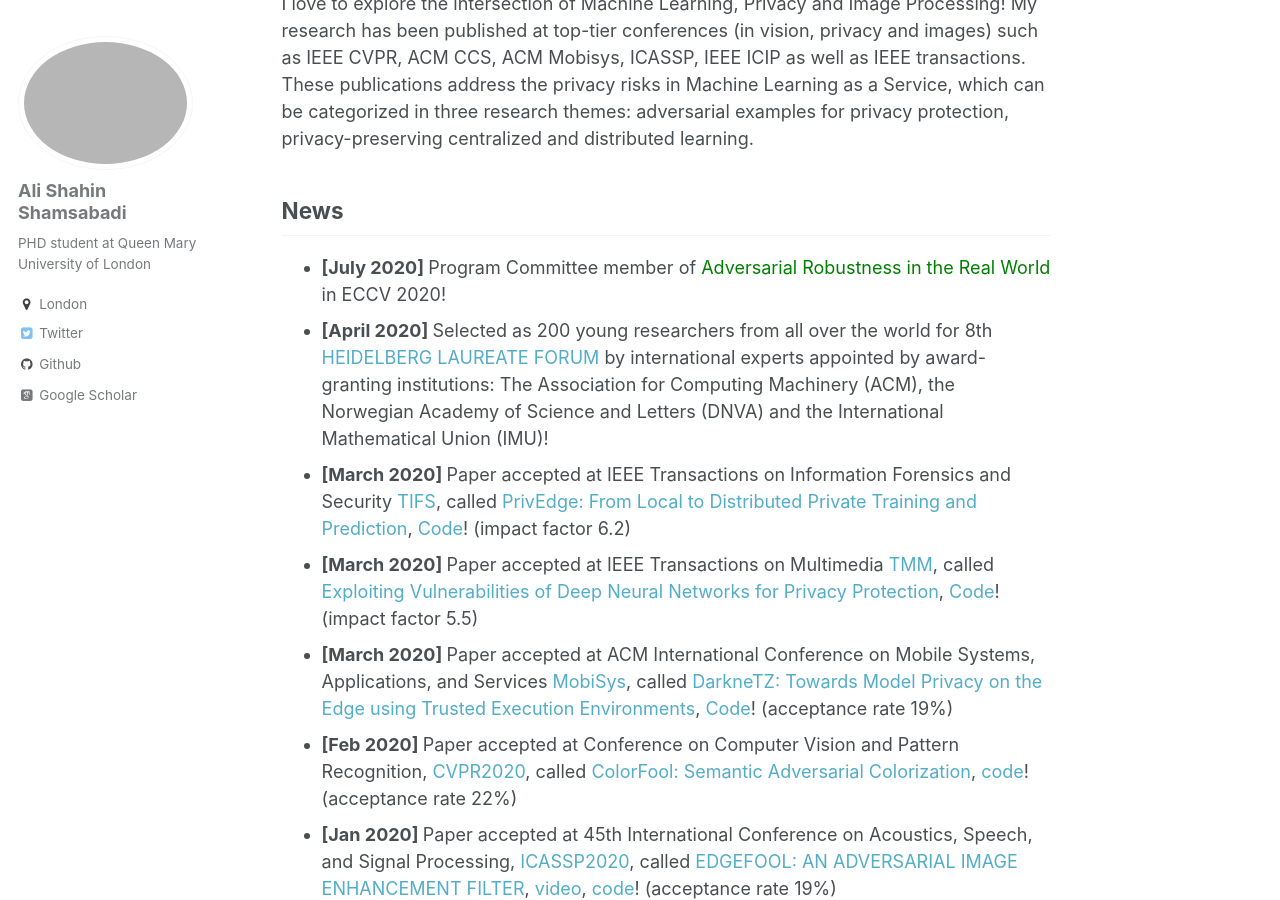
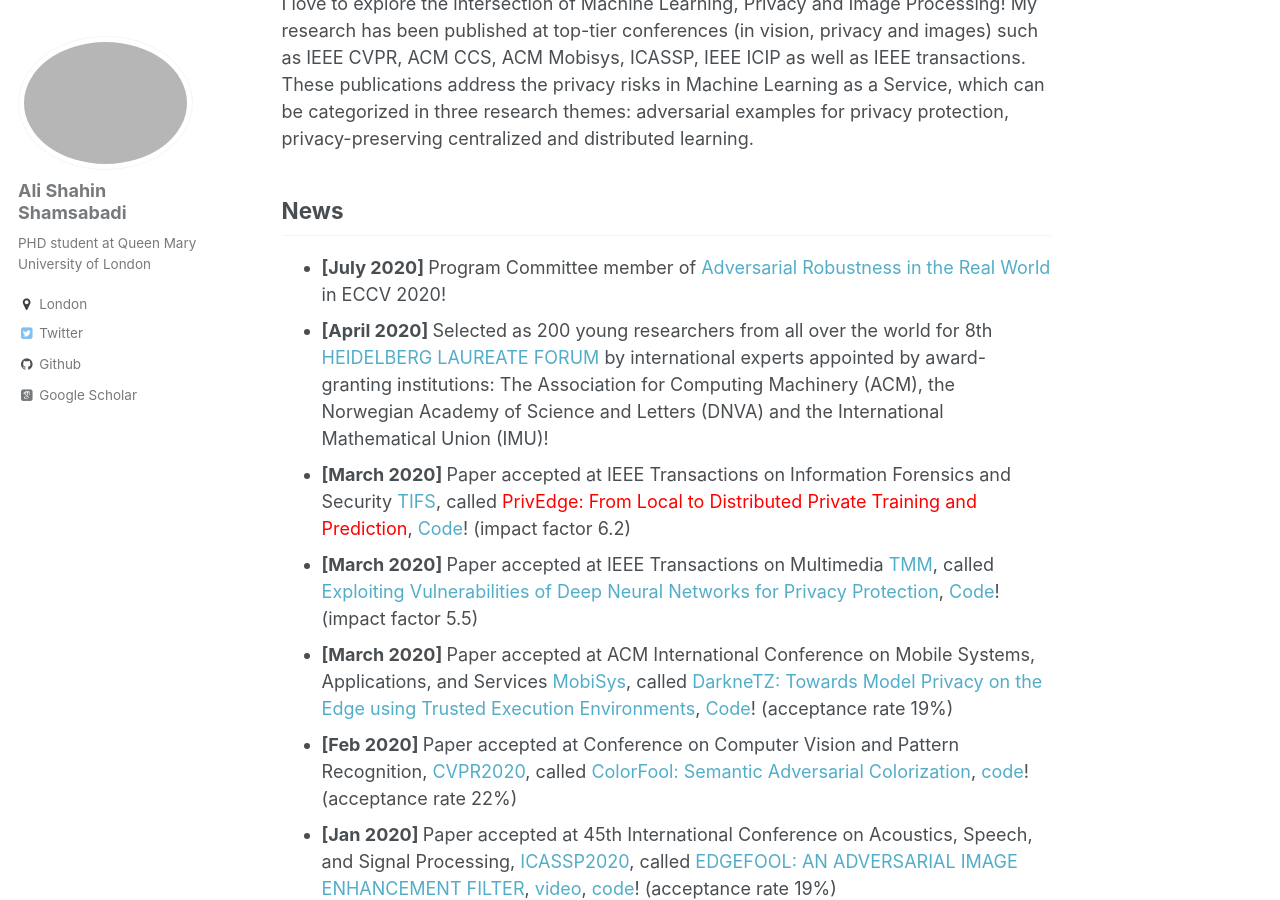
Before and after one commit to AliShahin/AliShahin.github.io, a Jekyll site: the page built from _pages/about.md, in a window 1280 px wide and 900 px high, scrolled down 374 px. Built offline with Jekyll 4.4.1, drawn with Linux system fonts in a browser that asks for light colours; some web fonts are replaced.

Commit message:
Update about.md

```diff
--- a/_pages/about.md
+++ b/_pages/about.md
@@ -15,9 +15,9 @@ I am currently a third-year PhD student of Centre for Intelligent Sensing (CIS)
 I love to explore the intersection of Machine Learning, Privacy and Image Processing! My research has been published at top-tier conferences (in vision, privacy and images) such as IEEE CVPR, ACM CCS, ACM Mobisys, ICASSP, IEEE ICIP as well as IEEE transactions. These publications address the privacy risks in Machine Learning as a Service, which can be categorized in three research themes: adversarial examples for privacy protection, privacy-preserving centralized and distributed learning.
 
 ## News
-- <b> [July 2020]  </b> Program Committee member of [<font color="green">Adversarial Robustness in the Real World</font>](https://eccv20-adv-workshop.github.io) in ECCV 2020!
+- <b> [July 2020]  </b> Program Committee member of [Adversarial Robustness in the Real World](https://eccv20-adv-workshop.github.io) in ECCV 2020!
 - <b> [April 2020] </b> Selected as 200 young researchers from all over the world for 8th [HEIDELBERG LAUREATE FORUM](https://www.heidelberg-laureate-forum.org/about-us.html) by international experts appointed by award-granting institutions: The Association for Computing Machinery (ACM), the Norwegian Academy of Science and Letters (DNVA) and the International Mathematical Union (IMU)!
-- <b> [March 2020] </b> Paper accepted at IEEE Transactions on Information Forensics and Security [TIFS](https://ieeexplore.ieee.org/xpl/RecentIssue.jsp?punumber=10206), called [PrivEdge: From Local to Distributed Private Training and Prediction](https://arxiv.org/pdf/2004.05574.pdf), [Code](https://github.com/smartcameras/PrivEdge)! (impact factor 6.2)
+- <b> [March 2020] </b> Paper accepted at IEEE Transactions on Information Forensics and Security [TIFS](https://ieeexplore.ieee.org/xpl/RecentIssue.jsp?punumber=10206), called [<font color="red">PrivEdge: From Local to Distributed Private Training and Prediction</font>](https://arxiv.org/pdf/2004.05574.pdf), [Code](https://github.com/smartcameras/PrivEdge)! (impact factor 6.2)
 - <b> [March 2020] </b> Paper accepted at IEEE Transactions on Multimedia [TMM](https://ieeexplore.ieee.org/xpl/RecentIssue.jsp?punumber=6046), called [Exploiting Vulnerabilities of Deep Neural Networks for Privacy Protection](https://arxiv.org/pdf/2007.09766.pdf), [Code](https://github.com/smartcameras/RP-FGSM)! (impact factor 5.5)
 - <b> [March 2020] </b> Paper accepted at ACM International Conference on Mobile Systems, Applications, and Services [MobiSys](https://www.sigmobile.org/mobisys/2020/), called [DarkneTZ: Towards Model Privacy on the Edge using Trusted Execution Environments](https://arxiv.org/pdf/2004.05703.pdf), [Code](https://github.com/mofanv/darknetz)! (acceptance rate 19%)
 - <b> [Feb 2020] </b> Paper accepted at Conference on Computer Vision and Pattern Recognition, [CVPR2020](http://cvpr2020.thecvf.com), called [ColorFool: Semantic Adversarial Colorization](https://arxiv.org/pdf/1911.10891.pdf), [code](https://github.com/smartcameras/ColorFool)! (acceptance rate 22%)
```
